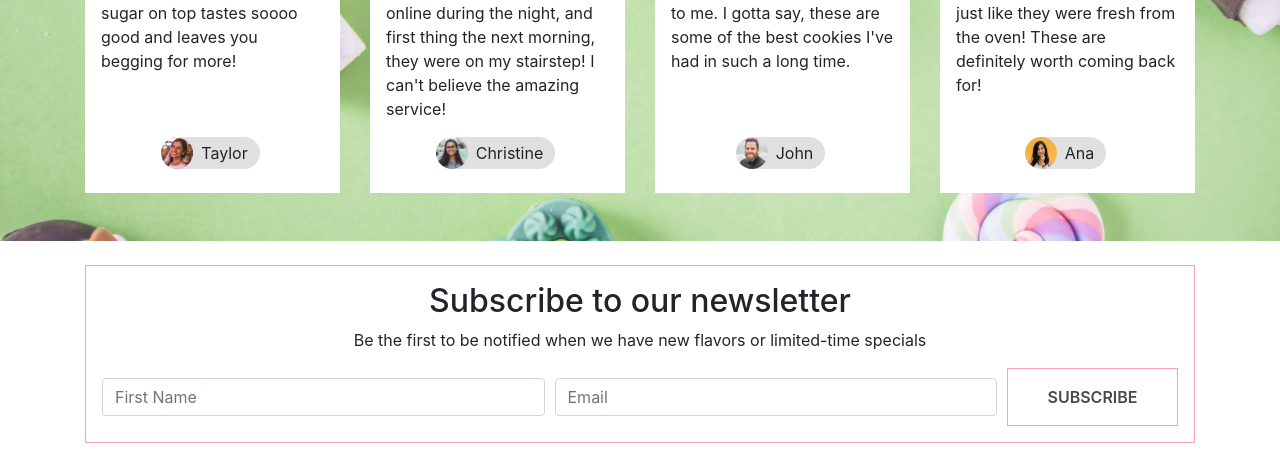
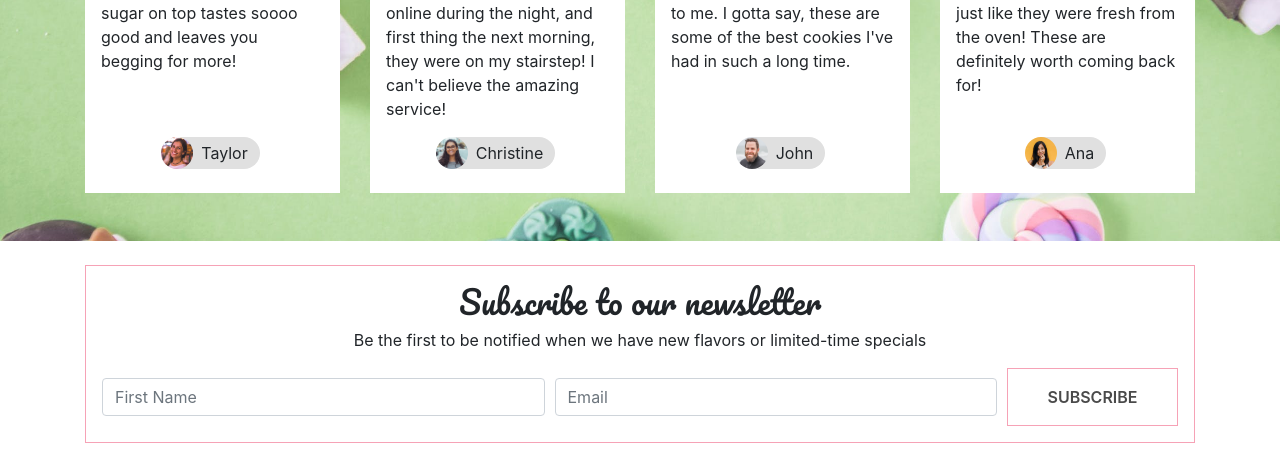
Before and after one commit to iCodeCoolStuff/cupcake-palace-v2, a website: page index.html in a window 1280 px wide. Shown: the part 1675-2136 px from the top of the page. Drawn offline with nearby package versions, Linux system fonts and the light colour scheme.

Commit message:
make title cursive

```diff
--- a/index.html
+++ b/index.html
@@ -201,7 +201,7 @@
       <div class="container">
         <div class="border-box my-4 p-3 pink-border">
           <div class="text-center">
-            <h2>Subscribe to our newsletter</h2>
+            <h2 class="cursive">Subscribe to our newsletter</h2>
             <p>Be the first to be notified when we have new flavors or limited-time specials</p>
           </div>
           <form>
```
